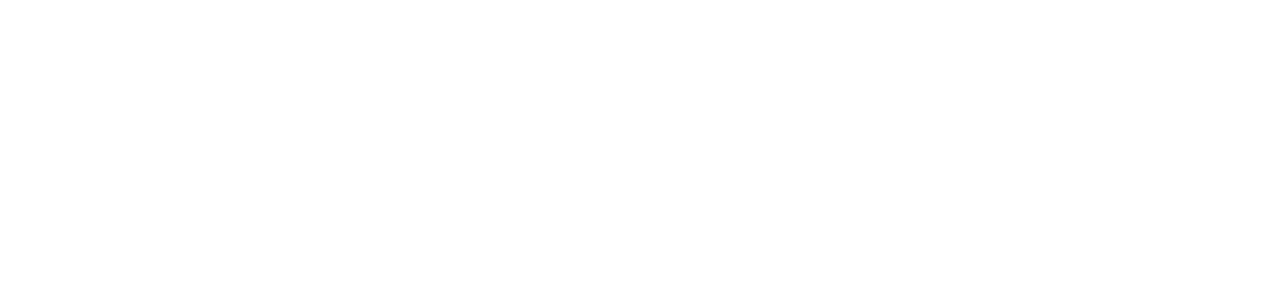
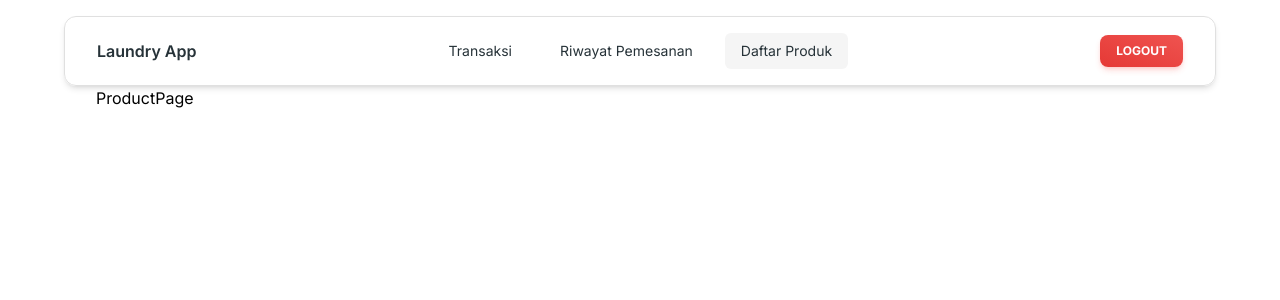
Before and after one commit to AlfianFR1/capstone-project-laundry, a React (Vite) app in the folder frontend/: page /daftar-produk in a window 1280 px wide. Before the commit this address had no page. Shown: the top 300 px of the page. Built offline with nearby package versions, Linux system fonts and the light colour scheme; what react-auth-kit would draw is missing.

Commit message:
Add MainLayout component and update page components

```diff
--- a/frontend/package.json
+++ b/frontend/package.json
@@ -16,6 +16,7 @@
     "react-auth-kit": "^2.12.7",
     "react-dom": "^18.2.0",
     "react-hot-toast": "^2.4.1",
+    "react-icons": "^4.12.0",
     "react-query": "^3.39.3",
     "react-router-dom": "^6.20.0"
   },
--- /dev/null
+++ b/frontend/src/components/headers/MainHeader.jsx
@@ -0,0 +1,104 @@
+import {
+    Button,
+    Collapse,
+    IconButton,
+    Navbar,
+    Typography,
+} from '@material-tailwind/react';
+import { useEffect, useState } from 'react';
+
+import NavList from './NavList';
+
+import { IoClose, IoMenu } from 'react-icons/io5';
+import toast from 'react-hot-toast';
+import { Link, useNavigate } from 'react-router-dom';
+
+export default function MainHeader() {
+    const navigate = useNavigate();
+    const [openNav, setOpenNav] = useState(false);
+
+    useEffect(() => {
+        window.addEventListener(
+            'resize',
+            () => window.innerWidth >= 960 && setOpenNav(false)
+        );
+    }, []);
+
+    const navMenus = [
+        {
+            name: 'Transaksi',
+            link: '/',
+            sequence: 1,
+        },
+        {
+            name: 'Riwayat Pemesanan',
+            link: '/riwayat-pemesanan',
+            sequence: 2,
+        },
+        {
+            name: 'Daftar Produk',
+            link: '/daftar-produk',
+            sequence: 3,
+        },
+    ];
+
+    const handleLogout = () => {
+        console.log('Logout');
+        toast.success('Logout Berhasil');
+        navigate('/login');
+    };
+
+    return (
+        <Navbar className='sticky top-0 z-10 w-full max-w-6xl px-4 py-4 mx-auto mt-4 border border-gray-300 h-max lg:px-8 lg:py-4'>
+            <div className='flex items-center justify-between text-blue-gray-900'>
+                <Link to='/'>
+                    <Typography color='blue-gray' variant='h6'>
+                        Laundry App
+                    </Typography>
+                </Link>
+
+                <div className='hidden mr-4 lg:block'>
+                    <NavList menuList={navMenus} />
+                </div>
+
+                <div className='flex items-center gap-x-1'>
+                    <Button
+                        variant='gradient'
+                        size='sm'
+                        color='red'
+                        className='hidden lg:inline-block'
+                        onClick={handleLogout}
+                    >
+                        <span>Logout</span>
+                    </Button>
+                </div>
+                <IconButton
+                    variant='text'
+                    className='w-6 h-6 ml-auto text-inherit hover:bg-transparent focus:bg-transparent active:bg-transparent lg:hidden'
+                    ripple={false}
+                    onClick={() => setOpenNav(!openNav)}
+                >
+                    {openNav ? <IoClose size={24} /> : <IoMenu size={24} />}
+                </IconButton>
+            </div>
+            <Collapse open={openNav}>
+                <div className='pt-6 pb-4'>
+                    <NavList menuList={navMenus} />
+                </div>
+                <div className='flex items-center pb-2 gap-x-1'>
+                    <Button
+                        fullWidth
+                        variant='gradient'
+                        color='red'
+                        size='sm'
+                        className='py-2.5 hover:shadow-none'
+                        ripple={false}
+                        onClick={handleLogout}
+                    >
+                        <span>Logout</span>
+                    </Button>
+                </div>
+            </Collapse>
+        </Navbar>
+    );
+}
--- /dev/null
+++ b/frontend/src/components/headers/NavList.jsx
@@ -0,0 +1,23 @@
+import { NavLink } from 'react-router-dom';
+
+export default function NavList({ menuList }) {
+    return (
+        <div className='flex flex-col gap-4 mt-2 mb-4 lg:mb-0 lg:mt-0 lg:flex-row lg:items-center'>
+            {menuList
+                .sort((a, b) => a.sequence - b.sequence)
+                .map((menu, index) => (
+                    <NavLink
+                        to={menu.link}
+                        className={({ isActive }) =>
+                            isActive
+                                ? 'text-primary bg-gray-100 py-2 px-4 rounded-md text-sm'
+                                : 'px-4 py-2 text-textSecondary text-sm'
+                        }
+                        key={index}
+                    >
+                        {menu.name}
+                    </NavLink>
+                ))}
+        </div>
+    );
+}
--- /dev/null
+++ b/frontend/src/components/ui/Container.jsx
@@ -0,0 +1,10 @@
+export default function Container({ children, className = '', ...props }) {
+    return (
+        <div
+            className={`${className} max-w-6xl w-full mx-auto px-4 sm:px-6 lg:px-8`}
+            {...props}
+        >
+            {children}
+        </div>
+    );
+}
--- /dev/null
+++ b/frontend/src/layouts/MainLayout.jsx
@@ -0,0 +1,11 @@
+import MainHeader from '@/components/headers/MainHeader';
+import Container from '@/components/ui/Container';
+
+export default function MainLayout({ children, className = '', ...props }) {
+    return (
+        <main className={`${className}`} {...props}>
+            <MainHeader />
+            <Container>{children}</Container>
+        </main>
+    );
+}
--- a/frontend/src/pages/DashboardPage.jsx
+++ b/frontend/src/pages/DashboardPage.jsx
@@ -1,7 +1,9 @@
+import MainLayout from '@/layouts/MainLayout';
+
 export default function DashboardPage() {
     return (
-        <div>
+        <MainLayout>
             <h1>DashboardPage</h1>
-        </div>
+        </MainLayout>
     );
 }
--- a/frontend/src/pages/LoginPage.jsx
+++ b/frontend/src/pages/LoginPage.jsx
@@ -4,8 +4,11 @@
 import GuestLayout from '@/layouts/GuestLayout';
 import { Button, Card, Input, Typography } from '@material-tailwind/react';
 import toast from 'react-hot-toast';
+import { useNavigate } from 'react-router-dom';
 
 export default function LoginPage() {
+    const navigate = useNavigate();
+
     const handleLogin = (e) => {
         e.preventDefault();
 
@@ -14,6 +17,7 @@
 
         console.log('login', data);
         toast.success('Login berhasil');
+        navigate('/');
     };
 
     return (
--- a/frontend/src/pages/OrderHistoryPage.jsx
+++ b/frontend/src/pages/OrderHistoryPage.jsx
@@ -1,7 +1,9 @@
+import MainLayout from '@/layouts/MainLayout';
+
 export default function OrderHistoryPage() {
     return (
-        <div>
+        <MainLayout>
             <h1>OrderHistoryPage</h1>
-        </div>
+        </MainLayout>
     );
 }
--- a/frontend/src/pages/OrderPage.jsx
+++ b/frontend/src/pages/OrderPage.jsx
@@ -1,7 +1,9 @@
+import MainLayout from '@/layouts/MainLayout';
+
 export default function OrderPage() {
     return (
-        <div>
+        <MainLayout>
             <h1>OrderPage</h1>
-        </div>
+        </MainLayout>
     );
 }
--- a/frontend/src/pages/ProductPage.jsx
+++ b/frontend/src/pages/ProductPage.jsx
@@ -1,7 +1,9 @@
+import MainLayout from '@/layouts/MainLayout';
+
 export default function ProductPage() {
     return (
-        <div>
+        <MainLayout>
             <h1>ProductPage</h1>
-        </div>
+        </MainLayout>
     );
 }
--- a/frontend/src/routers/Router.jsx
+++ b/frontend/src/routers/Router.jsx
@@ -11,9 +11,9 @@
             <Route path='/login' element={<LoginPage />} />
 
             <Route path='/' element={<DashboardPage />} />
-            <Route path='/order' element={<OrderPage />} />
-            <Route path='/order-history' element={<OrderHistoryPage />} />
-            <Route path='/products' element={<ProductPage />} />
+            <Route path='/pemesanan' element={<OrderPage />} />
+            <Route path='/riwayat-pemesanan' element={<OrderHistoryPage />} />
+            <Route path='/daftar-produk' element={<ProductPage />} />
         </Routes>
     );
 }
```
Also changed, not shown: 1 other file (tests, documents, lock files or other folders).
